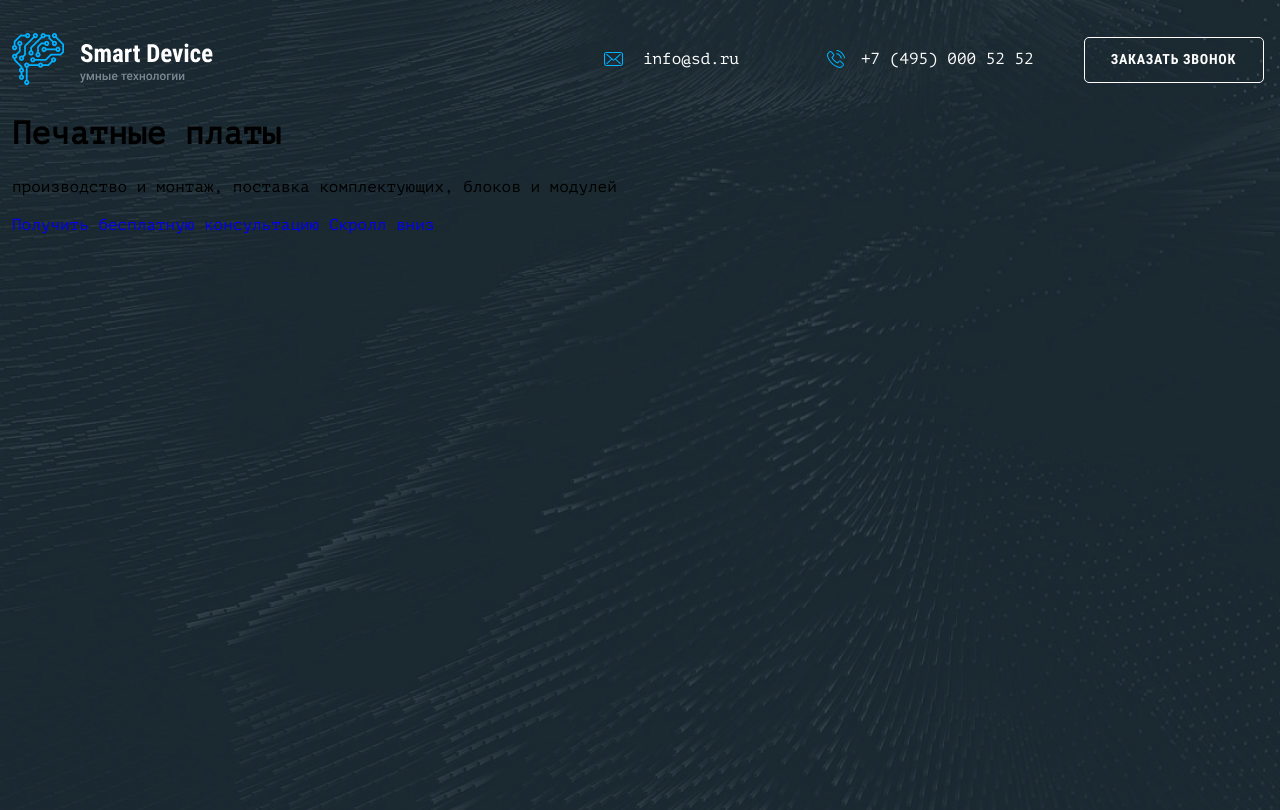
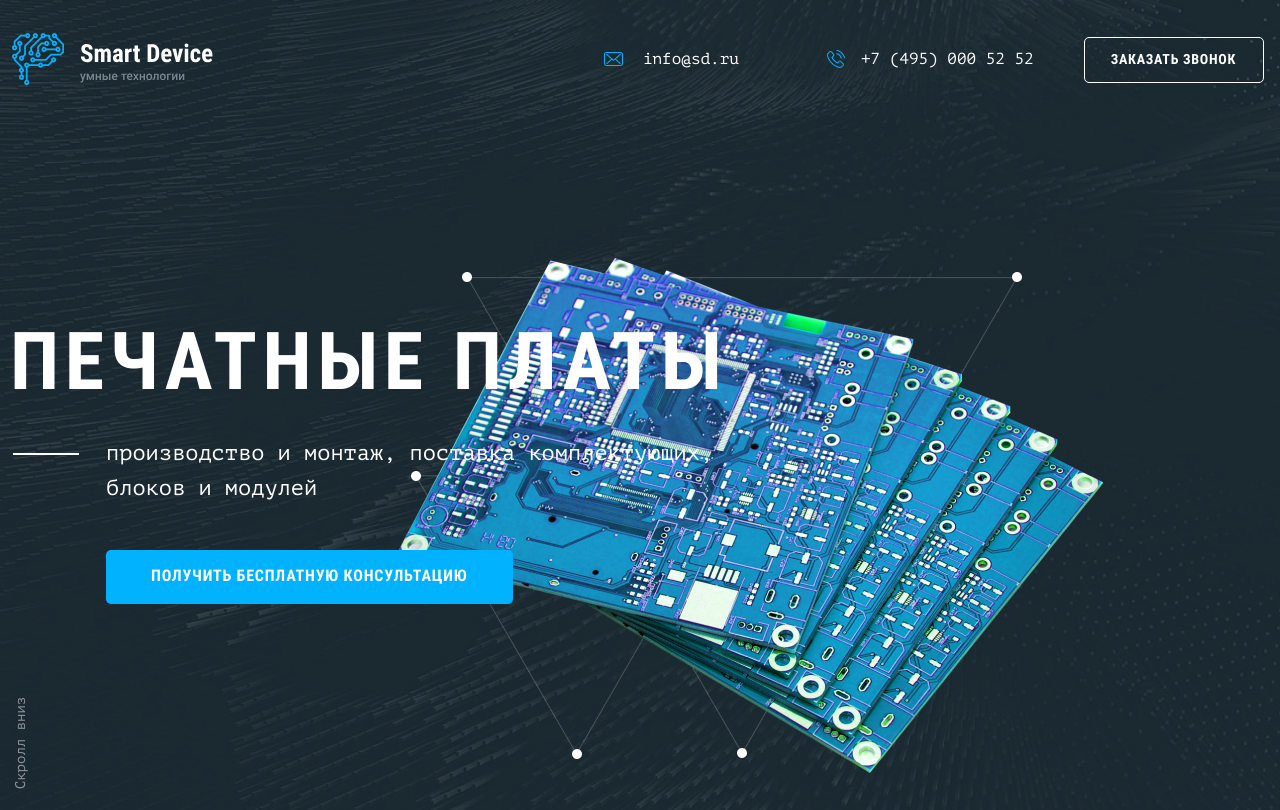
Before and after one commit to dyv21/smart-device, a website: page source/index.html in a window 1280 px wide. Shown: the top 810 px of the page. Drawn offline with nearby package versions, Linux system fonts and the light colour scheme; files that its build step writes are made by us from their sources; files whose address does not match are found by name.

Commit message:
Header desktop

```diff
--- a/source/index.html
+++ b/source/index.html
@@ -37,14 +37,16 @@
         </nav>
         <div class="promo">
           <h1>Печатные платы</h1>
-          <p>производство и монтаж, поставка комплектующих, блоков и модулей</p>
-          <a href="#">Получить бесплатную консультацию</a>
-          <a href="#">Скролл вниз</a>
+          <div class="promo__info">
+            <p>производство и монтаж, поставка комплектующих, блоков и модулей</p>
+            <a href="#feedback">Получить бесплатную консультацию</a>
+          </div>
+          <a href="#features">Скролл вниз</a>
         </div>
       </div>
     </header>
     <main class="main">
-      <section class="features">
+      <section id="features" class="features">
         <h2 class="visually-hidden">Наши преимущества</h2>
         <ul class="features-list">
           <li class="features-list__item">
@@ -90,7 +92,7 @@
       </section>
       <section class="feedback">
         <h2 class="visually-hidden">Форма обратной связи</h2>
-        <form class="feedback__form" action="https://echo.htmlacademy.ru" method="post">
+        <form id="feedback" class="feedback__form" action="https://echo.htmlacademy.ru" method="post">
           <fieldset>
             <legend>Остались вопросы? Задайте их нам!</legend>
             <p>Мы проконсультируем Вас бесплатно</p>
--- a/source/js/script.js
+++ b/source/js/script.js
@@ -0,0 +1,13 @@
+// smooth scroll to anchor
+const anchors = document.querySelectorAll('a[href^="#"]');
+
+for (let anchor of anchors) {
+  anchor.addEventListener('click', (e) => {
+    e.preventDefault();
+    const goto = anchor.hasAttribute('href') ? anchor.getAttribute('href') : 'body';
+    document.querySelector(goto).scrollIntoView({
+      behavior: 'smooth',
+      block: 'start',
+    });
+  });
+}
--- a/source/sass/blocks/header.scss
+++ b/source/sass/blocks/header.scss
@@ -1,10 +1,13 @@
 .header {
   height: 881px;
-  background: $dark url("../img/background.jpg") repeat-x;
+  background-color: $dark;
+  background:
+    url("../img/promo-bg.png") no-repeat right center,
+    url("../img/background.jpg") repeat-x;
 }
 
 .header__wrapper {
   padding-top: 28px;
-  padding-left: 12px;
-  padding-right: 16px;
+  padding-left: 10px;
+  padding-right: 10px;
 }
--- a/source/sass/blocks/main-nav.scss
+++ b/source/sass/blocks/main-nav.scss
@@ -1,5 +1,7 @@
 .main-nav {
   display: flex;
+  padding-left: 2px;
+  padding-right: 6px;
 }
 
 .main-nav__logo {
@@ -37,6 +39,7 @@
       letter-spacing: 0.05em;
       text-transform: uppercase;
       border-radius: 5px;
+
       border: 1px solid $white;
       padding: 12px 27px 13px 26px;
     }
--- /dev/null
+++ b/source/sass/blocks/promo.scss
@@ -0,0 +1,61 @@
+.promo {
+  padding-top: 170px;
+
+
+  h1 {
+    font-family: $roboto-condensed;
+    font-size: 80px;
+    letter-spacing: 0.07em;
+    text-transform: uppercase;
+    line-height: 94px;
+    color: $white;
+    margin-bottom: 27px;
+  }
+
+  a {
+    display: inline-block;
+    color: $white;
+    font-size: 14px;
+    line-height: 16px;
+  }
+}
+
+.promo > a {
+  transform: rotate(-90deg) translate(-128px, -35px);
+  opacity: 0.5;
+}
+
+.promo__info {
+  padding-left: 96px;
+  max-width: 720px;
+
+  p {
+    color: $white;
+    font-size: 22px;
+    position: relative;
+    line-height: 34.5px;
+    margin: 0;
+    margin-bottom: 45px;
+
+    &::before {
+      content: "";
+      width: 66px;
+      height: 2px;
+      background-color: $white;
+      position: absolute;
+      top: 17px;
+      left: -93px;
+    }
+  }
+
+  a {
+    font-family: $roboto-condensed;
+    letter-spacing: 0.05em;
+    text-transform: uppercase;
+    border-radius: 5px;
+
+    font-size: 16px;
+    background-color: $bright-sky-blue;
+    padding: 18px 45px 20px 45px;
+  }
+}
--- a/source/sass/style.scss
+++ b/source/sass/style.scss
@@ -7,3 +7,4 @@
 @import "blocks/header.scss";
 @import "blocks/main-nav.scss";
 @import "blocks/btn.scss";
+@import "blocks/promo.scss";
```
Also changed, not shown: build/css/style.min.css, build/img/promo-bg.png (added), build/img/promo-bg.webp (added), build/img/promo-bg@2x.webp (added), build/index.html, build/js/script.js, source/img/promo-bg.png (added), 3 other files.
